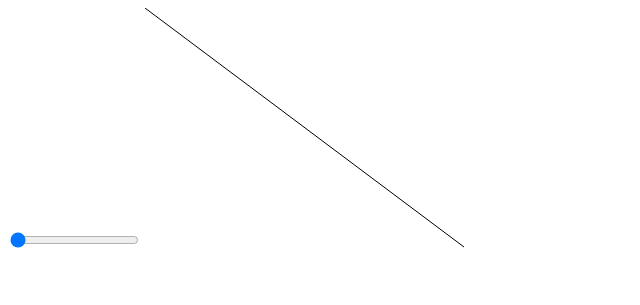
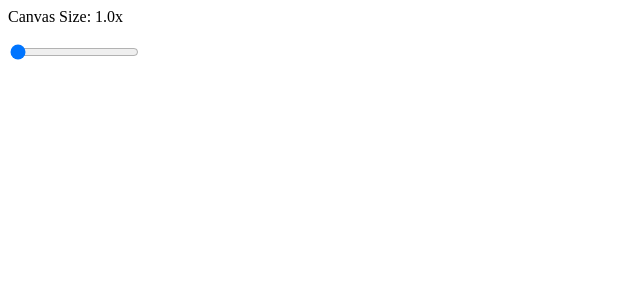
Before and after one commit to Perska/perska.github.io, a plain HTML site: page ld39.html in a window 1280 px wide. Shown: the whole page, without its empty margins (0-640 px from the left). Drawn offline with Linux system fonts and the light colour scheme.

Commit message:
moar testing

```diff
--- a/ld39.html
+++ b/ld39.html
@@ -1,8 +1,6 @@
 <html>
 	<body>
 		<noscript>This game uses JavaScript to run. Please enable to play.</noscript>
-		<input id="scale" type="range" min="1" max="4" value="1" step="0.1" onchange="cSize()">
-		<canvas id="canvas" width="320" height="240">Your browser does not support the canvas element.</canvas>
 		<script>
 			'use strict';
 			var c = document.getElementById("canvas");
@@ -18,6 +16,10 @@
 				console.log(size);
 			}
 		</script>
+		<p id="scDisp">Canvas Size: 1.0x</p>
+		<input id="scale" type="range" min="1" max="4" value="1" step="0.1" onchange="cSize()">
+		<br>
+		<canvas id="canvas" width="320" height="240">Your browser does not support the canvas element.</canvas>
 		<!-- Man, that JS styling looks really bad with inspect element. Oh well. -->
 	</body>
 </html>
```
